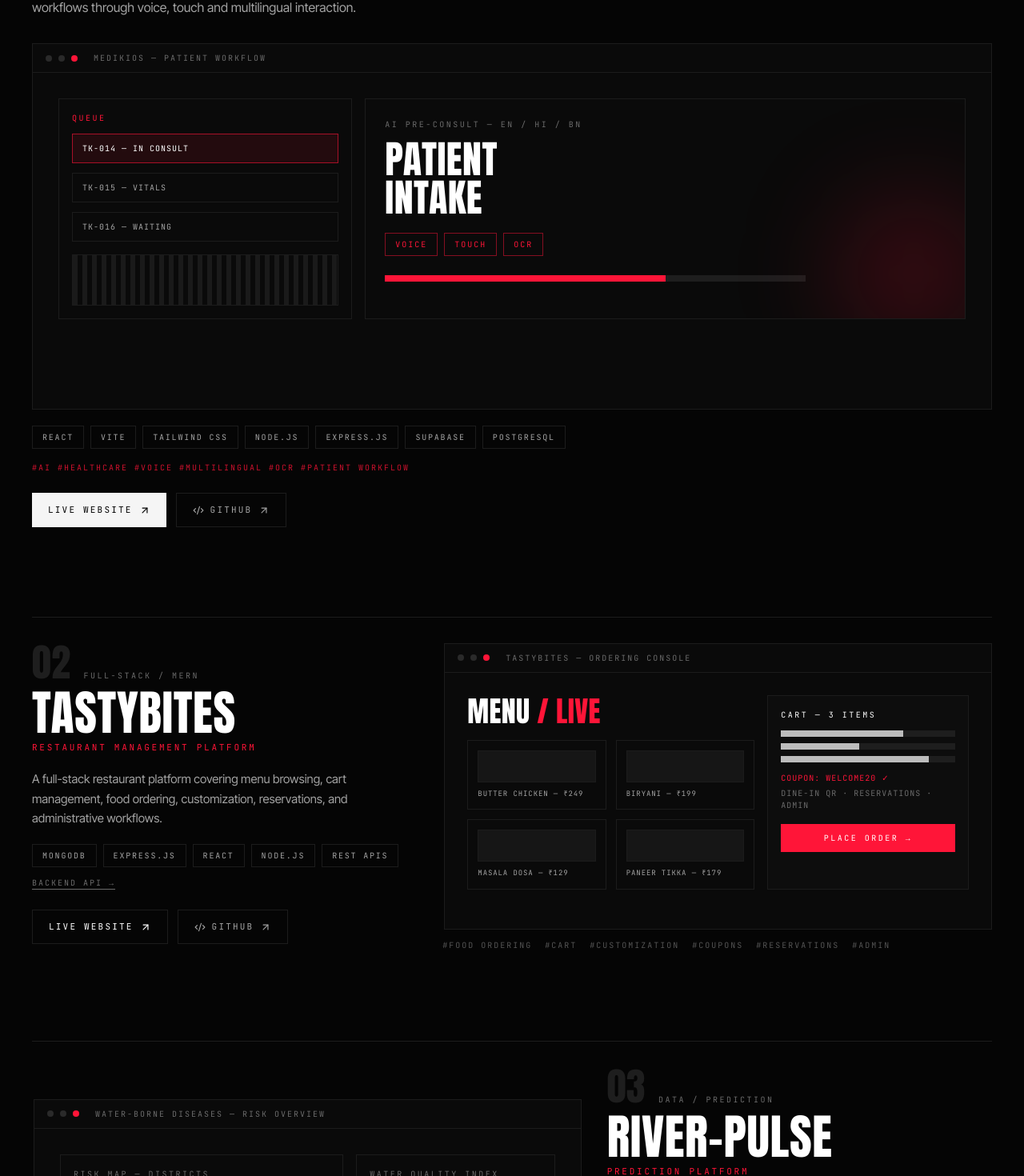
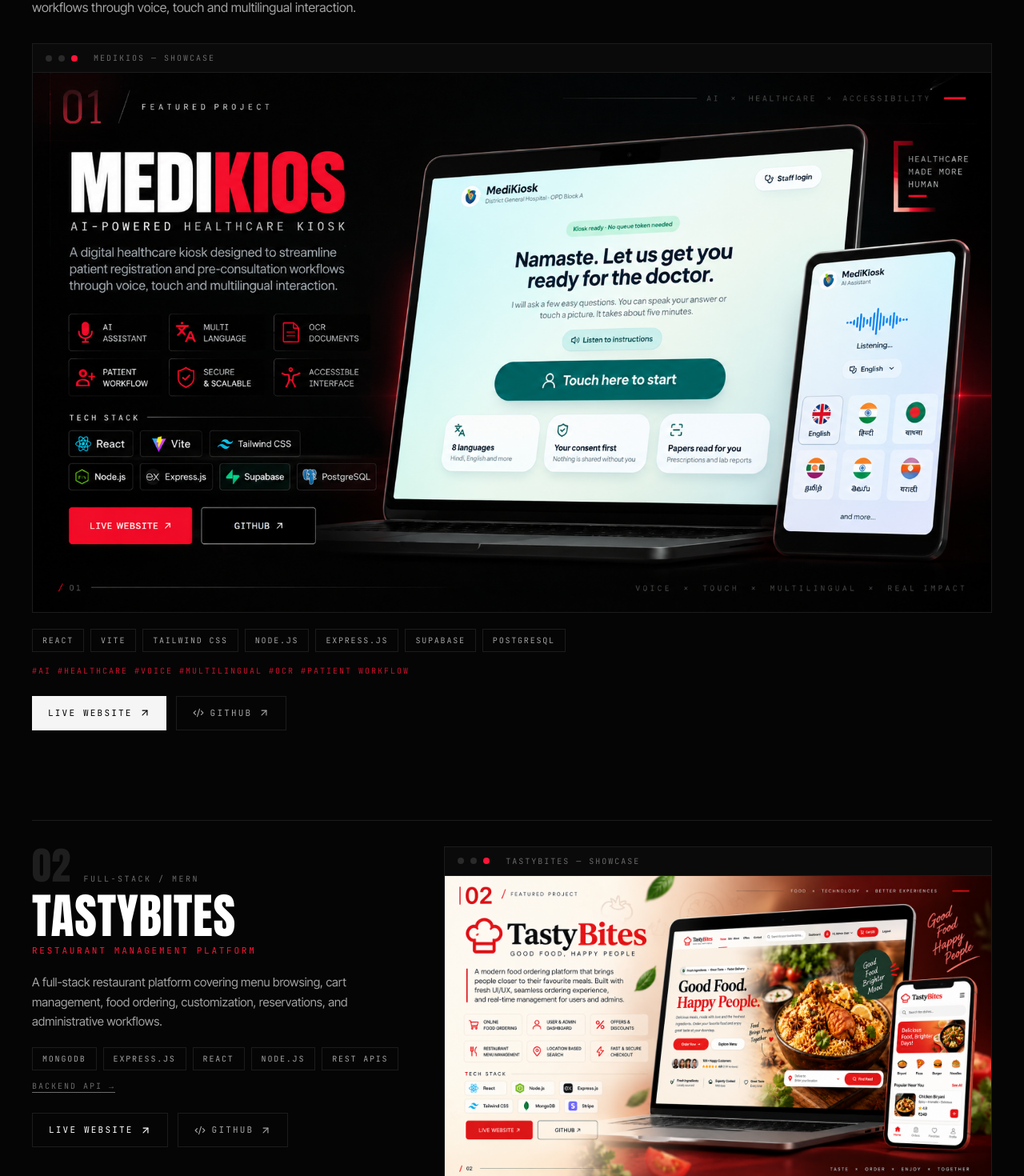
Before and after one commit to Debjit07-alpha/Debjit-Portfolio, a React (Vite) app: page / in a window 1280 px wide. Shown: the part 2715-4185 px from the top of the page at 80% size. Built offline with nearby package versions, Linux system fonts and the light colour scheme.

Commit message:
photos fix

```diff
--- a/src/components/ProjectVisual.jsx
+++ b/src/components/ProjectVisual.jsx
@@ -2,7 +2,7 @@
 import { viewportOnce } from "../animations/reveal";
 
 /** Coded editorial mockups — abstract product UI, no fake screenshots. */
-function Chrome({ url, children, tall = false }) {
+function Chrome({ url, children, tall = false, flush = false }) {
   return (
     <div className="border hairline bg-[#0A0A0A]">
       <div className="flex items-center gap-2 border-b hairline px-4 py-2.5">
@@ -11,14 +11,31 @@
         <span className="w-2 h-2 rounded-full bg-[#FF1538]" />
         <p className="ml-3 font-mono-tech text-[10px] tracking-[0.2em] text-[#6B6B6B] truncate uppercase">{url}</p>
       </div>
+      {flush ? (
+        <div>{children}</div>
+      ) : (
       <div className={tall ? "p-5 md:p-8 min-h-[320px] md:min-h-[420px]" : "p-5 md:p-7 min-h-[260px] md:min-h-[320px]"}>
         {children}
       </div>
+      )}
     </div>
   );
 }
 
-export function ProjectVisual({ mock }) {
+export function ProjectVisual({ mock, image, title }) {
+  if (image) {
+    return (
+      <Chrome url={`${title || mock} — showcase`} flush>
+        <img
+          src={image}
+          alt={`${title || "Project"} showcase banner`}
+          loading="lazy"
+          decoding="async"
+          className="block w-full h-auto aspect-video object-cover bg-[#111]"
+        />
+      </Chrome>
+    );
+  }
   if (mock === "medikios") {
     return (
       <Chrome url="medikios — patient workflow" tall>
--- a/src/components/Projects.jsx
+++ b/src/components/Projects.jsx
@@ -81,7 +81,7 @@
         <p className="mt-6 max-w-2xl text-[#A3A3A3] leading-relaxed">{featured.description}</p>
         <div className="mt-8 overflow-hidden">
           <div className="transition-transform duration-700 group-hover:scale-[1.015]">
-            <ProjectVisual mock={featured.mock} />
+            <ProjectVisual mock={featured.mock} image={featured.image} title={featured.title} />
           </div>
         </div>
         <TechList items={featured.technologies} />
@@ -133,7 +133,7 @@
               <div className={`lg:col-span-7 ${flip ? "lg:order-1" : ""} ${i === 1 ? "lg:pt-10" : i === 3 ? "lg:pt-16" : ""}`}>
                 <div className="overflow-hidden border-l-2 border-transparent group-hover:border-[#FF1538] transition-colors duration-500">
                   <div className="transition-transform duration-700 group-hover:scale-[1.02]">
-                    <ProjectVisual mock={p.mock} />
+                    <ProjectVisual mock={p.mock} image={p.image} title={p.title} />
                   </div>
                 </div>
                 <div className="mt-3 flex flex-wrap gap-x-4 gap-y-1">
--- a/src/data/projects.js
+++ b/src/data/projects.js
@@ -12,6 +12,7 @@
     category: "FLAGSHIP / AI + HEALTHCARE",
     featured: true,
     mock: "medikios",
+    image: "/medikios.png",
   },
   {
     id: "02",
@@ -26,10 +27,11 @@
     backend: "https://tastybites-backend-orcin.vercel.app/",
     category: "FULL-STACK / MERN",
     mock: "tastybites",
+    image: "/tastybites.png",
   },
   {
     id: "03",
-    title: "RIVER-PULSE",
+    title: "RIVER PULSE",
     subtitle: "PREDICTION PLATFORM",
     description:
       "A data-driven web application designed to visualize water quality, health incidents, disease trends and risk information to support early awareness of potential water-borne disease outbreaks.",
@@ -39,6 +41,7 @@
     live: "https://water-borne-diseases-predictor.vercel.app/",
     category: "DATA / PREDICTION",
     mock: "water",
+    image: "/river-pulse.png",
   },
   {
     id: "04",
@@ -52,6 +55,7 @@
     live: null,
     category: "AI / RAG SYSTEM",
     mock: "repomcp",
+    image: "/repo-mcp.png",
     pipeline: [
       "GITHUB REPOSITORY",
       "DOCUMENT INGESTION",
@@ -64,7 +68,7 @@
   },
   {
     id: "05",
-    title: "SMART FRIDGE",
+    title: "FRESHBYTE",
     subtitle: "AI FOOD MANAGEMENT PLATFORM — COLLABORATIVE BUILD",
     description:
       "Contributed to an AI food-management platform covering ingredient tracking, expiry alerts, AI recipe generation, nutrition, grocery lists and fridge image scanning. Repository lives under a collaborator's account.",
@@ -82,6 +86,7 @@
     live: "https://smart-fridge-frontend-alpha.vercel.app/",
     category: "AI / COLLABORATION",
     mock: "fridge",
+    image: "/freshbyte.png",
     collabNote: "Collaborative project — repository hosted under a collaborator account.",
   },
 ];
```
